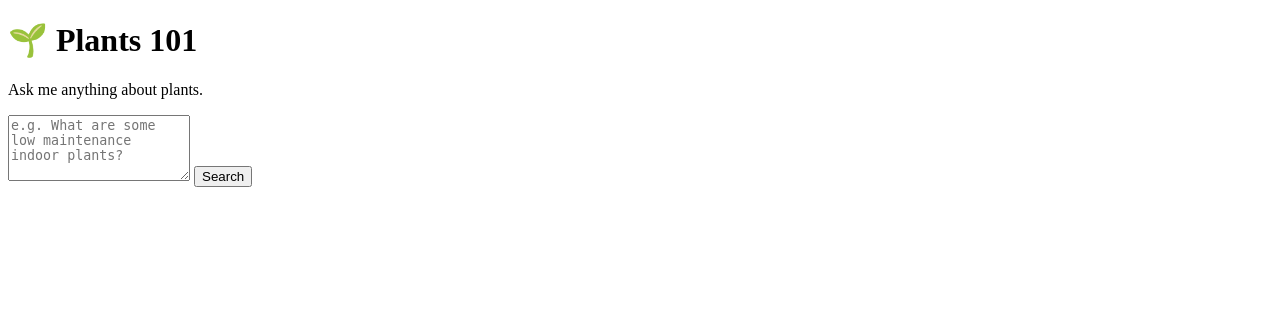
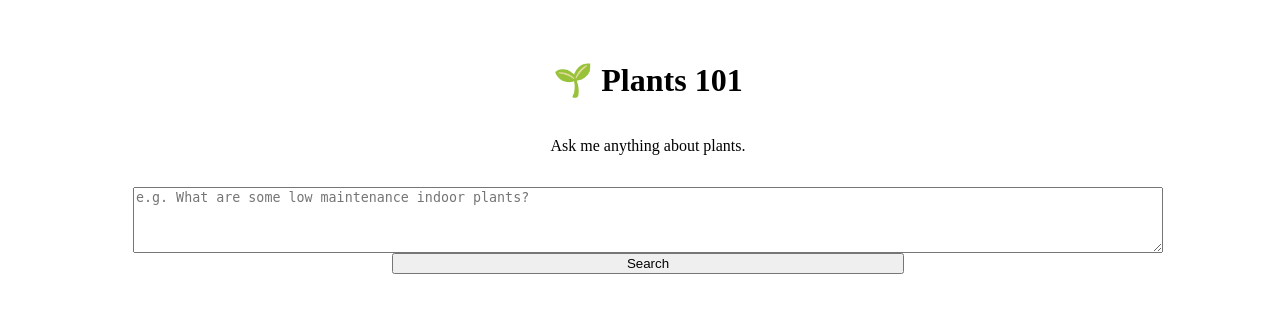
Before and after one commit to sthDINESH/se-plant-etl-project, a Flask app: page / in a window 1280 px wide. Shown: the top 313 px of the page. Run offline with Flask 3, Linux system fonts and the light colour scheme; parts of the project's set-up code (start-up, migrations or seed data) failed here and were passed over.

Commit message:
add basic styling to css

```diff
--- a/env.py
+++ b/env.py
@@ -28,7 +28,7 @@ SBERT_MODEL = 'sentence-transformers/all-MiniLM-L6-v2'
 
 # Configuration to selectively enable different ETL stages
 CONFIG = {
-    'EXTRACT': False,
+    'EXTRACT': True,
     'TRANSFORM': True,
     'LOAD': True,
 }
--- a/static/style.css
+++ b/static/style.css
@@ -0,0 +1,31 @@
+main {
+    width: 100vw;
+    display: flex;
+    flex-direction: column;
+    align-items: center;
+}
+
+.heading {
+    width: 100%;
+    display: flex;
+    justify-content: center;
+    padding-top: 2rem;
+}
+
+#search-form {
+    display: flex;
+    flex-direction: column;
+    justify-content: space-around;
+    align-items: center;
+    /* height: 20%; */
+    width: 100%;
+    padding: 1rem 0;
+}
+
+#search-form textarea {
+    width: 80%;
+}
+
+#search-form button {
+    width: 40%;
+}
--- a/templates/index.html
+++ b/templates/index.html
@@ -13,7 +13,10 @@
 <body>
 
     <main>
-        <h1>🌱 Plants 101</h1>
+        <div class="heading">
+            <h1>🌱 Plants 101</h1>
+        </div>
+
 
         <p>Ask me anything about plants.</p>
 
```
